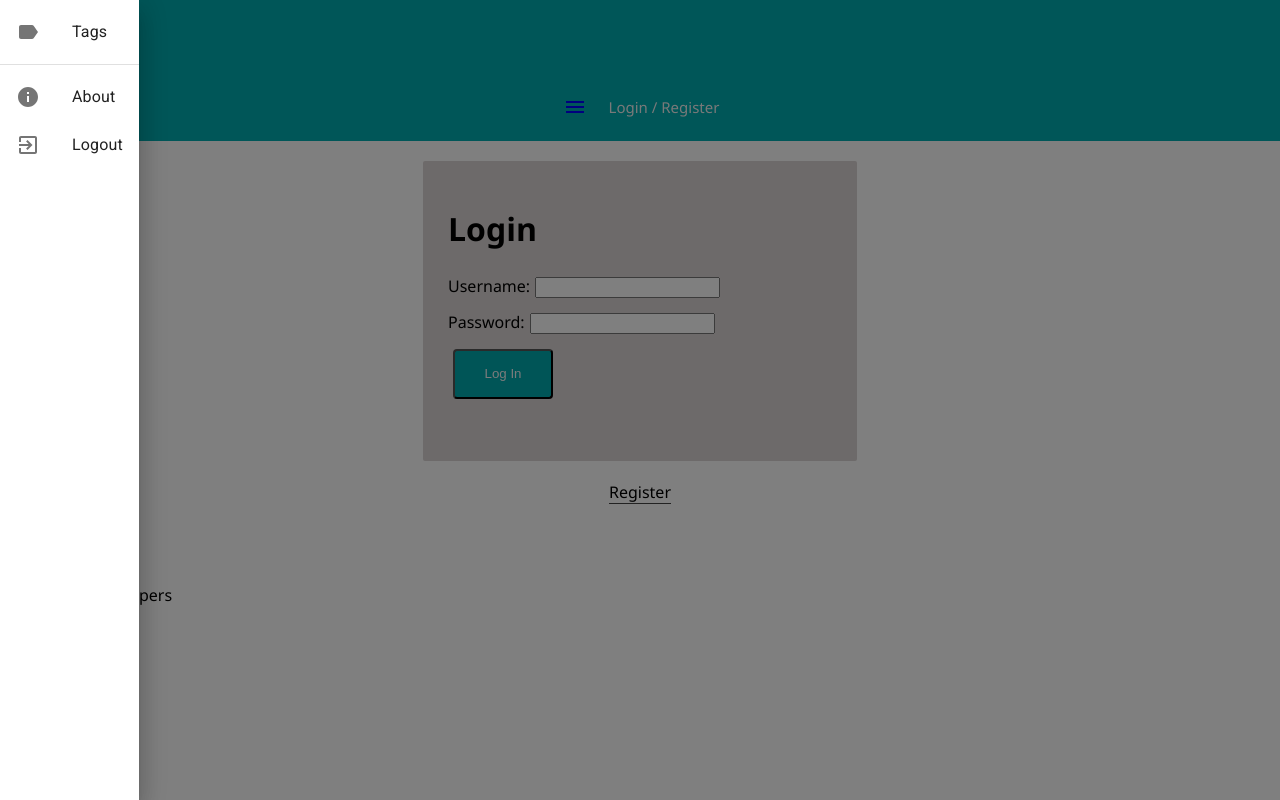
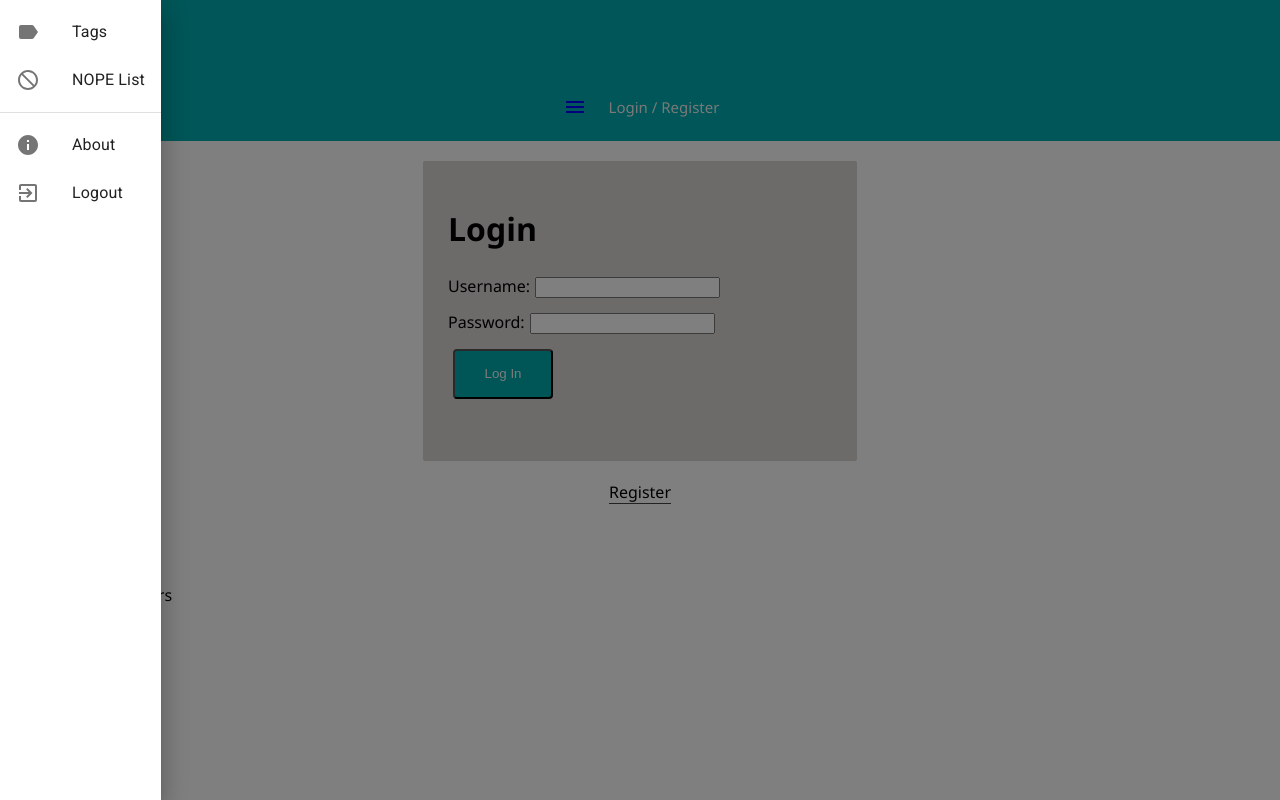
Before and after one commit to dlfedie/readMe, a React app: page /#/home in a window 1280 px wide. Both pictures are taken after a click on the button "open menu". Built offline with nearby package versions, Linux system fonts and the light colour scheme; no server answers.

Commit message:
minor edits and fixes.

```diff
--- a/public/index.html
+++ b/public/index.html
@@ -5,7 +5,7 @@
     <meta name="viewport" content="width=device-width, initial-scale=1, shrink-to-fit=no">
     <meta name="theme-color" content="#000000">
 
-    <title>App</title>
+    <title>ReadMe</title>
   </head>
   <body>
     <noscript>
--- a/src/components/Menu/Menu.jsx
+++ b/src/components/Menu/Menu.jsx
@@ -17,6 +17,7 @@ import ListItemText from '@material-ui/core/ListItemText';
 import LabelIcon from '@material-ui/icons/Label';
 import ExitToAppIcon from '@material-ui/icons/ExitToApp';
 import InfoIcon from '@material-ui/icons/Info';
+import NotInterestedIcon from '@material-ui/icons/NotInterested';
 
 
 //basic class component. what we've been taught, so I'll start here.
@@ -84,6 +85,12 @@ class Menu extends Component {
                                 </ListItemIcon>
                                 <ListItemText primary={'Tags'} />
                             </ListItem>
+                            <ListItem button key={'nope list'} >
+                                <ListItemIcon>
+                                    <NotInterestedIcon />
+                                </ListItemIcon>
+                                <ListItemText primary={'NOPE List'} />
+                            </ListItem>
                         </List>
                         <Divider />
                         <List>
--- a/src/redux/sagas/tagsSaga.jsx
+++ b/src/redux/sagas/tagsSaga.jsx
@@ -52,7 +52,7 @@ function* removeTag(action) {
 function* updateTag(action) {
     try {
         yield console.log('in editTag:', action.payload);
-        let tagId = action.payload.tagId
+        // let tagId = action.payload.tagId
         yield axios.put('/api/tags', action.payload);
         yield put({
             type: 'FETCH_TAGS'
```
